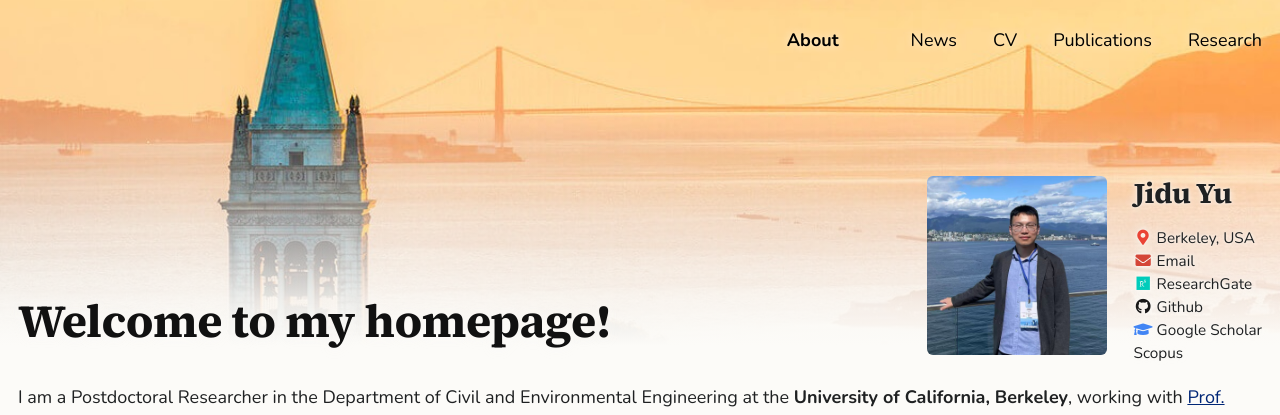
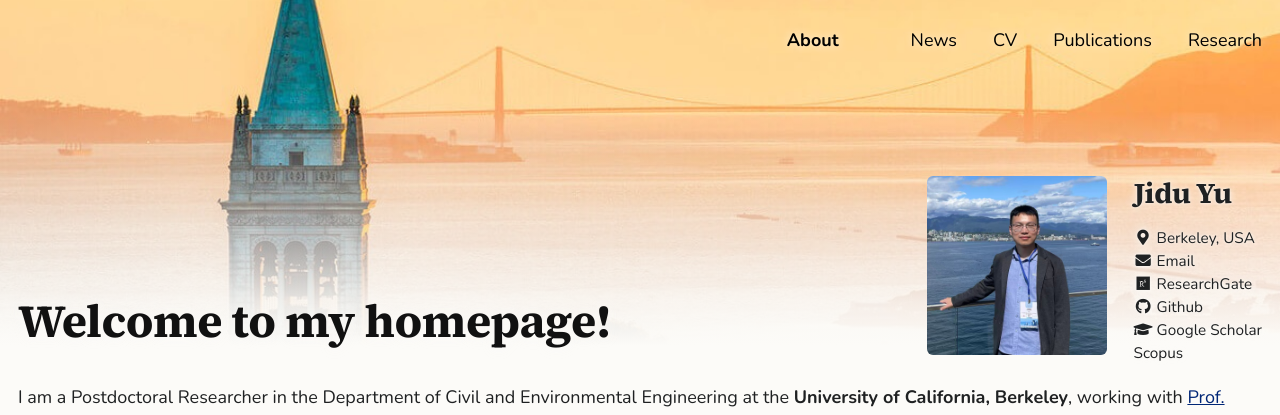
Before and after one commit to yujidu/yujidu.github.io, a Jekyll site: the page built from _pages/aboutme.md, in a window 1280 px wide. Shown: the top 415 px of the page. Built offline with Jekyll 4.4.1, drawn with Linux system fonts in a browser that asks for light colours; a style sheet for code colours, icons or effects is not loaded.

Commit message:
CV: alternating soft bands with hover highlight; profile icons back to monochrome
Co-Authored-By: Claude Opus 5.5 <noreply@anthropic.com>
Claude-Session: https://claude.ai/code/session_01Vw9tGnbWFVNDt9UXvET6V8

```diff
--- a/_sass/_home.scss
+++ b/_sass/_home.scss
@@ -1662,12 +1662,6 @@ $cv-ink: #4a5a6a;
 /* Profile links: each icon in its brand colour; location opens Google Maps */
 .home-hero__links i { transition: transform 0.2s; }
 .home-hero__links a:hover i { transform: scale(1.12); }
-.hl-map i   { color: #EA4335; }
-.hl-email i { color: #D44638; }
-.hl-rg i    { color: #00CCBB; }
-.hl-gh i    { color: #181717; }
-.hl-gs i    { color: #4285F4; }
-.hl-scopus i { color: #E9711C; }
 
 /* Profile photo: small rounded corners like the other images */
 .home-hero__avatar {
@@ -1686,3 +1680,33 @@ $cv-ink: #4a5a6a;
       rgba(236, 241, 250, 0));
   }
 }
+
+/* CV: soft blue band on every other entry; hover brightens it */
+.cv-timeline > li {
+  z-index: 0;
+
+  &::after {
+    content: "";
+    position: absolute;
+    top: 0;
+    bottom: 0;
+    left: -0.6em;
+    right: -0.6em;
+    z-index: -1;
+    border-radius: 6px;
+    background: transparent;
+    transition: background 0.2s;
+  }
+
+  &:nth-child(even)::after {
+    background: rgba($berkeley-blue, 0.035);
+  }
+
+  &:hover::after {
+    background: rgba($berkeley-blue, 0.075);
+  }
+}
+
+.cv-honors li:hover .cv-timeline__body {
+  background: none !important;
+}
```
